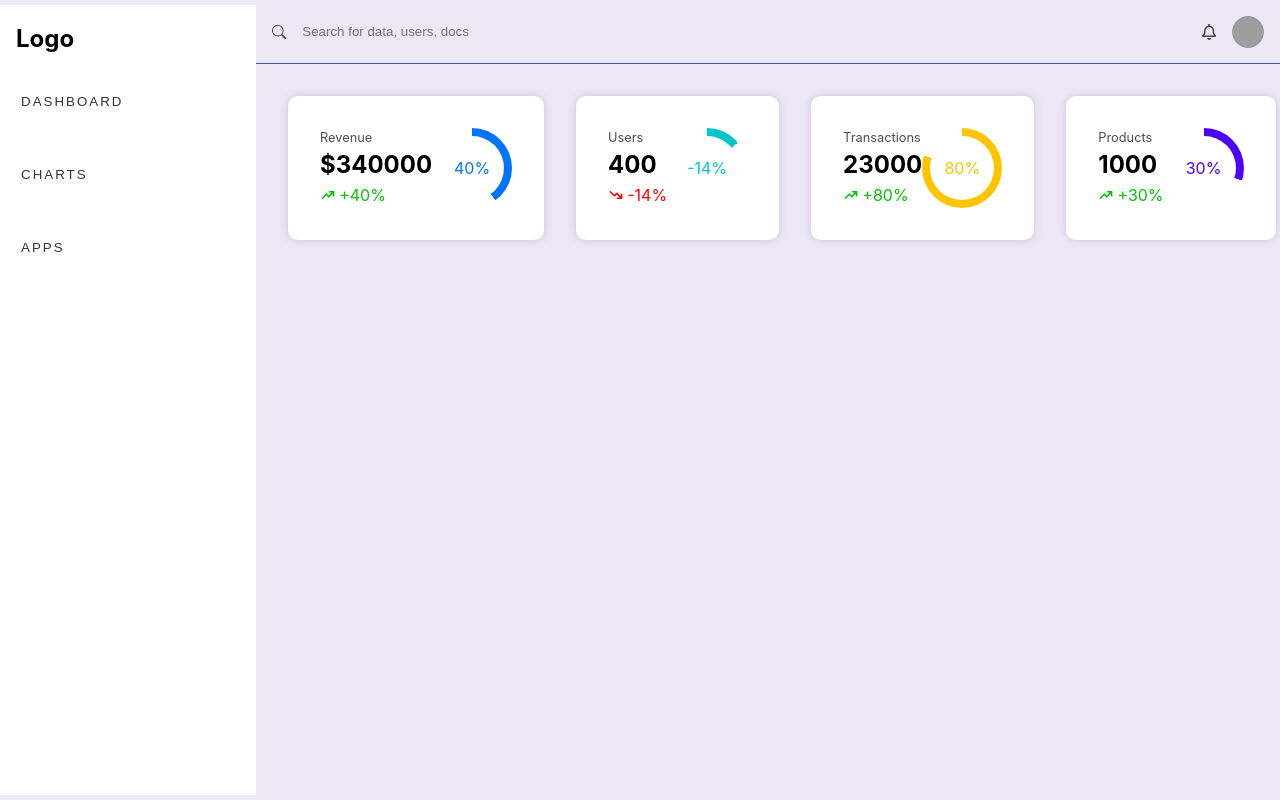
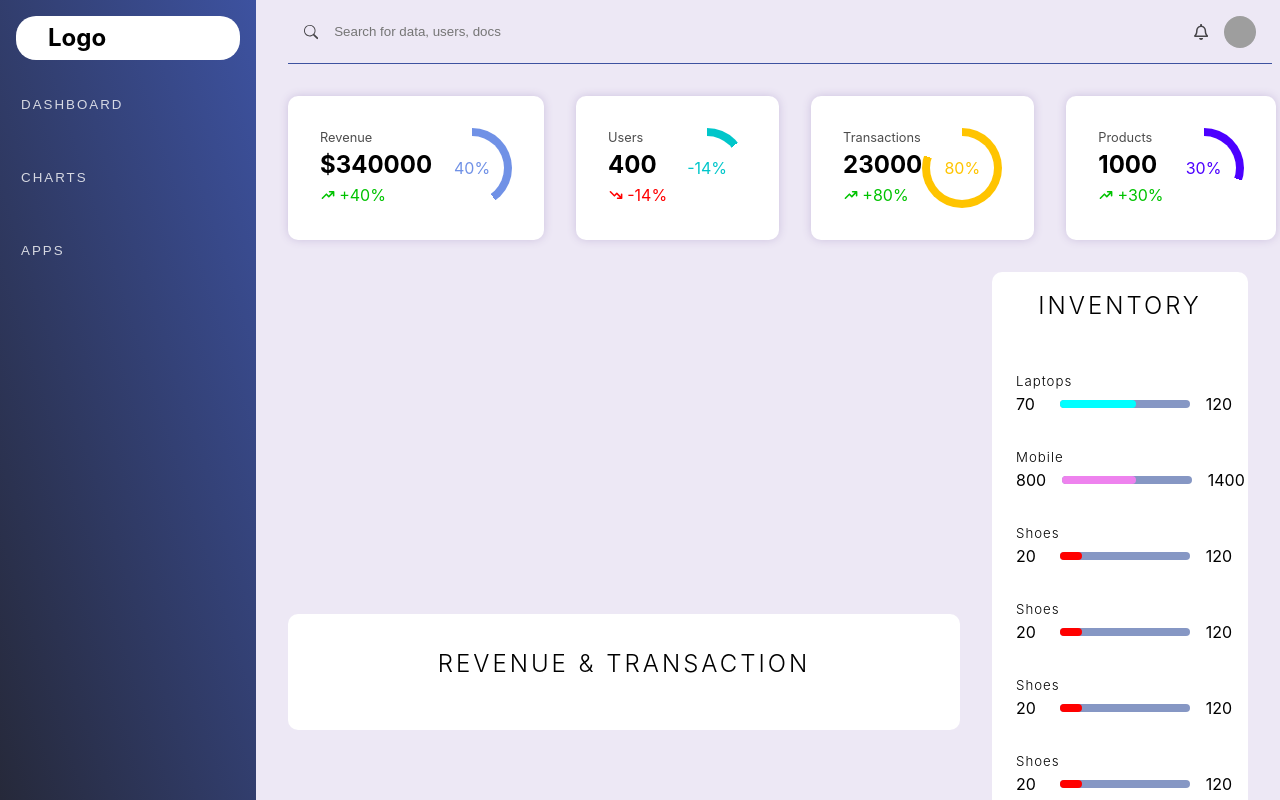
Before and after one commit to divy-03/vitXchange-ts, a React (Vite) app: page /admin/dashboard in a window 1280 px wide. Shown: the top 800 px of the page. Built offline with nearby package versions, Linux system fonts and the light colour scheme; grey boxes are pictures that could not be loaded.

Commit message:
gradient added to aside

```diff
--- a/src/components/AdminSidebar.tsx
+++ b/src/components/AdminSidebar.tsx
@@ -130,12 +130,12 @@ const Apps = ({ location }: { location: Location }) => {
 const Li = ({ url, location, Icon, text }: LiProps) => (
   <li
     style={{
-      backgroundColor: location.pathname.includes(url) ? "#ede8f5" : "white",
+      backgroundColor: location.pathname.includes(url) ? "#ede8f5" : "transparent",
     }}
   >
     <Link
       to={url}
-      style={{ color: location.pathname.includes(url) ? "#3d52a0" : "#26293ad5" }}
+      style={{ color: location.pathname.includes(url) ? "#3d52a0" : "#ede8f5" }}
     >
       <Icon />
       {text}
--- a/src/pages/Dashboard.tsx
+++ b/src/pages/Dashboard.tsx
@@ -21,7 +21,7 @@ const Dashboard = () => {
             amount={true}
             value={340000}
             heading="Revenue"
-            color="rgb(0,115,255)"
+            color="#7091e6"
           />
           <WidgetItem
             percent={-14}
@@ -41,6 +41,72 @@ const Dashboard = () => {
             heading="Products"
             color="rgb(76 0 255)"
           />
+        </section>
+
+        <section className="graphContainer">
+          <div className="revenueChart">
+            <h2>Revenue & Transaction</h2>
+            {/* Graph Here..... */}
+          </div>
+          <div className="dashboardCategories">
+            <h2>Inventory</h2>
+            <div>
+              <Categoryitem
+                heading="Laptops"
+                stock={70}
+                total={120}
+                color="cyan"
+              />
+              <Categoryitem
+                heading="Mobile"
+                stock={800}
+                total={1400}
+                color="violet"
+              />
+              <Categoryitem
+                heading="Shoes"
+                stock={20}
+                total={120}
+                color="red"
+              />
+              <Categoryitem
+                heading="Shoes"
+                stock={20}
+                total={120}
+                color="red"
+              />
+              <Categoryitem
+                heading="Shoes"
+                stock={20}
+                total={120}
+                color="red"
+              />
+              <Categoryitem
+                heading="Shoes"
+                stock={20}
+                total={120}
+                color="red"
+              />
+              <Categoryitem
+                heading="Shoes"
+                stock={20}
+                total={120}
+                color="red"
+              />
+              <Categoryitem
+                heading="Shoes"
+                stock={20}
+                total={120}
+                color="red"
+              />
+              <Categoryitem
+                heading="Shoes"
+                stock={20}
+                total={120}
+                color="red"
+              />
+            </div>
+          </div>
         </section>
       </main>
     </div>
@@ -91,4 +157,24 @@ const WidgetItem = (w: WidgetItemProps) => (
   </article>
 );
 
+interface CatItemProps {
+  color: string;
+  stock: number;
+  total: number;
+  heading: string;
+}
+
+const Categoryitem = ({ color, stock, total, heading }: CatItemProps) => (
+  <div className="categoryItem">
+    <h5>{heading}</h5>
+    <div>
+      <span>{stock}</span>
+      <div>
+        <div style={{ backgroundColor: color, width: `${stock/total * 100}%` }}></div>
+      </div>
+      <span>{total}</span>
+    </div>
+  </div>
+);
+
 export default Dashboard;
--- a/src/styles/_dashboard.scss
+++ b/src/styles/_dashboard.scss
@@ -7,6 +7,7 @@
     height: 4rem;
     @include flex(row, unset);
     padding: 0 1rem;
+    margin: 0 0.5rem 0 2rem;
     border-bottom: 1px solid $darkBlue;
 
     > input {
@@ -73,4 +74,69 @@
       }
     }
   }
+  .graphContainer {
+    @include flex(row, center, center, 2rem);
+    padding: 0 2rem 2rem 2rem;
+    > div {
+      background-color: white;
+      border-radius: 10px;
+    }
+
+    .revenueChart {
+      width: 100%;
+      padding: 1rem 3rem;
+
+      > h2 {
+        @include heading;
+        margin: 1rem 0 2rem;
+        text-align: center;
+      }
+    }
+
+    .dashboardCategories {
+      width: 100%;
+      max-width: 16rem;
+      @include flex(column, center, unset, 0);
+      padding-bottom: 2rem;
+
+      > h2 {
+        @include heading;
+        margin: 1rem 0 2rem;
+        text-align: center;
+      }
+
+      > div {
+        overflow-y: auto;
+        padding-left: 0.5rem;
+      }
+    }
+
+    .categoryItem {
+      width: 100%;
+      @include flex(column, start, space-between, 0);
+      padding: 1rem;
+
+      > h5 {
+        letter-spacing: 1px;
+        font-weight: 300;
+      }
+      > div {
+        @include flex(row, space-between);
+
+        > div {
+          margin-left: auto;
+          width: 60%;
+          background-color: $Grey;
+          height: 0.5rem;
+          border-radius: 20px;
+          flex: none;
+
+          >div {
+            border-radius: 20px;
+            height: 100%;
+          }
+        }
+      }
+    }
+  }
 }
--- a/src/styles/app.scss
+++ b/src/styles/app.scss
@@ -43,15 +43,21 @@
 
 aside {
   width: 20%;
-  height: calc(100vh - 10px);
-  background-color: white;
+  height: 100vh;
+  background: linear-gradient(to bottom left, $darkBlue, $darkest);
   z-index: 10;
   overflow-y: auto;
   padding: 1rem;
   position: fixed;
-  top: 5px;
   &::-webkit-scrollbar {
     display: none;
+  }
+
+  > h2 {
+    background-color: white;
+    width: auto;
+    padding: .25rem 2rem;
+    border-radius: 20px;
   }
 
   > div {
@@ -63,6 +69,7 @@ aside {
       padding: 5px;
       margin: 1rem 0;
       cursor: pointer;
+      color: white;
       border: none;
       background-color: transparent;
     }
```
